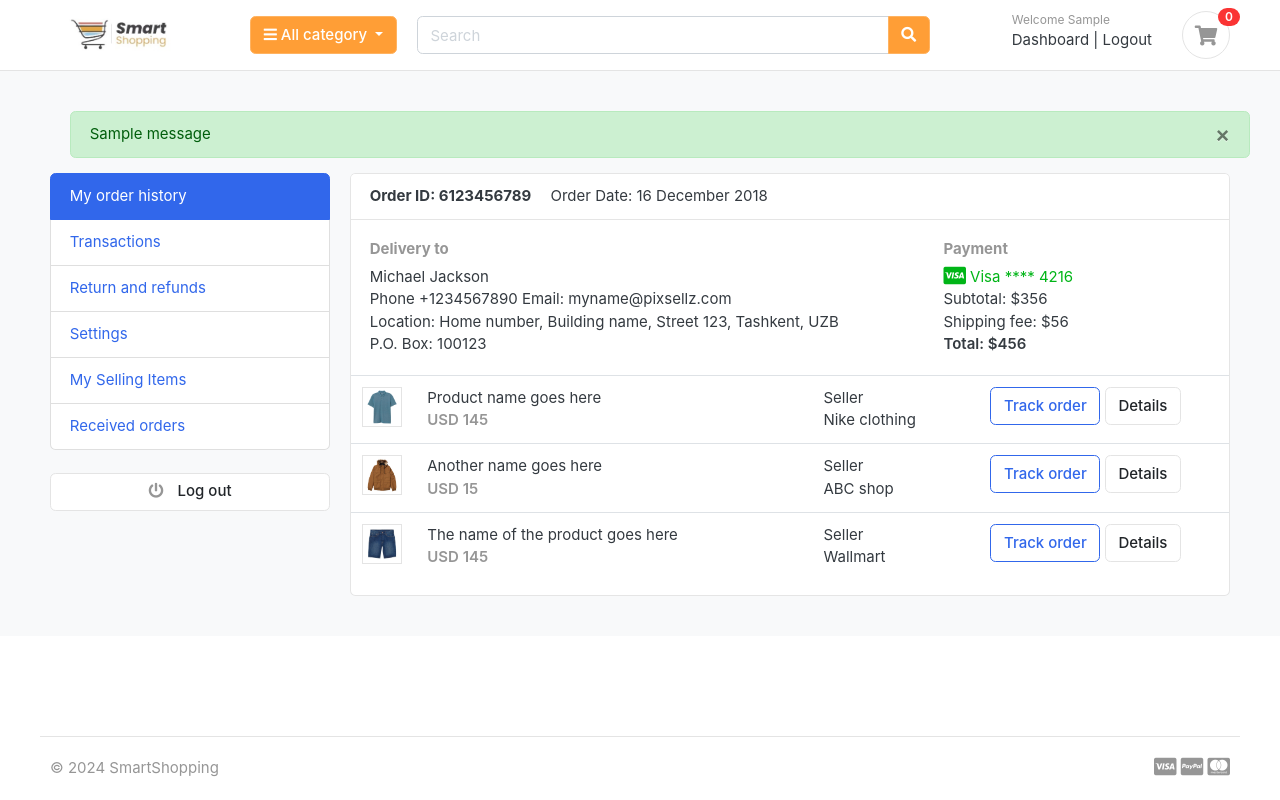
After one commit to hprasath2306/SmartShopping-django, a Django app: page /accounts/ in a window 1280 px wide. The commit adds this page. Run offline with Django 5.2, Linux system fonts and the light colour scheme; a user stored in the database is signed in; tables that the repository leaves empty hold one stand-in row (values such as "Sample post"); one stand-in notice (Sample message) is shown; some libraries are stand-ins or nearby versions; some web fonts are replaced.

Commit message:
django-auth

```diff
--- /dev/null
+++ b/accounts/urls.py
@@ -0,0 +1,15 @@
+from django.urls import path
+from . import views
+
+
+urlpatterns = [
+    path('register/',views.register,name='register'),
+    path('login/',views.login,name='login'),
+    path('logout/',views.logout,name='logout'),
+    path('activate/<uidb64>/<token>',views.activate,name='activate'),
+    path('dashboard/',views.dashboard,name='dashboard'),
+    path('',views.dashboard,name='dashboard'),
+    path('forgotPassword/',views.forgotPassword,name='forgotPassword'),
+    path('resetpassword_validate/<uidb64>/<token>/',views.resetpassword_validate,name='resetpassword_validate'),
+    path('resetPassword/',views.resetPassword,name='resetPassword'),
+]
--- a/accounts/views.py
+++ b/accounts/views.py
@@ -1,3 +1,154 @@
-from django.shortcuts import render
+from django.http import HttpResponse
+from django.shortcuts import render,redirect
+from django.contrib import messages,auth
+from .models import Account
+from .forms import RegistrationForm
+from accounts.forms import RegistrationForm
+from django.contrib.auth.decorators import login_required
+
+from django.contrib.sites.shortcuts import get_current_site
+from django.template.loader import render_to_string
+from django.utils.http import urlsafe_base64_encode,urlsafe_base64_decode
+from django.utils.encoding import force_bytes
+from django.contrib.auth.tokens import default_token_generator
+from django.core.mail import EmailMessage
 
 # Create your views here.
+
+
+def register(request):
+    if request.method == 'POST':
+        form = RegistrationForm(request.POST)
+        if form.is_valid():
+            first_name = form.cleaned_data['first_name']
+            last_name = form.cleaned_data['last_name']
+            phone_number = form.cleaned_data['phone_number']
+            email = form.cleaned_data['email']
+            password = form.cleaned_data['password']
+            username = email.split("@")[0]
+            user = Account.object.create_user(first_name=first_name,last_name=last_name,email=email,username=username,password=password)
+            user.phone_number = phone_number
+            user.save()
+
+            current_site=get_current_site(request)
+            mail_subject = 'Please activate your account'
+            message = render_to_string('accounts/account_verification_email.html',{
+                'user' : user,
+                'domain' : current_site,
+                'uid' : urlsafe_base64_encode(force_bytes(user.pk)),
+                'token' : default_token_generator.make_token(user),
+            })
+            to_email = email
+            send_email = EmailMessage(mail_subject,message,to=[to_email])
+            send_email.send()
+            messages.success(request,'Thank you for registering with us. We have sent you a Verification email to your email address.Please verify it.')
+            return redirect('register')
+    else:
+        form = RegistrationForm()
+    context = {
+        'form':form,
+    }
+    return render(request,'accounts/register.html',context)
+
+def login(request):
+    if request.method == 'POST':
+        email = request.POST['email']
+        password = request.POST['password']
+
+        user = auth.authenticate(email=email,password=password)
+        if user is not None:
+            auth.login(request,user)
+            return redirect('home')
+        else:
+            messages.error(request,'Invlaid Login Credentials')
+            return redirect('login')
+    return render(request,'accounts/login.html')
+
+
+@login_required(login_url='login')
+def logout(request):
+    auth.logout(request)
+    messages.success(request,'You are logged out!')
+    return redirect('login')
+
+
+def activate(request,uidb64,token):
+    try:
+        uid = urlsafe_base64_decode(uidb64).decode()
+        user = Account._default_manager.get(pk=uid)
+    except(TypeError,ValueError,OverflowError,Account.DoesNotExist):
+        user = None
+
+    if user is not None and default_token_generator.check_token(user,token):
+        user.is_active = True
+        user.save()
+        messages.success(request,'Congratulation! Your account is activated')
+        return redirect('login')
+    else:
+        messages.error(request,'Invalid Activation Link')
+        return redirect('register')
+
+@login_required(login_url='login')
+def dashboard(request):
+    return render(request,'accounts/dashboard.html')
+
+
+def forgotPassword(request):
+    if request.method=='POST':
+        email = request.POST['email']
+        if Account.object.filter(email=email).exists():
+            user = Account.object.get(email__exact=email)
+            current_site=get_current_site(request)
+            mail_subject = 'Reset Your Password'
+            message = render_to_string('accounts/reset_password_email.html',{
+                'user' : user,
+                'domain' : current_site,
+                'uid' : urlsafe_base64_encode(force_bytes(user.pk)),
+                'token' : default_token_generator.make_token(user),
+            })
+            to_email = email
+            send_email = EmailMessage(mail_subject,message,to=[to_email])
+            send_email.send()
+
+            messages.success(request,'Password reset email has been sent to your email address.')
+            return redirect('login')
+
+        else:
+            messages.error(request,'Account does not exists')
+            return redirect('forgotPassword')
+    return render(request,'accounts/forgotPassword.html')
+
+
+def resetpassword_validate(request,uidb64,token):
+    try:
+        uid = urlsafe_base64_decode(uidb64).decode()
+        user = Account._default_manager.get(pk=uid)
+    except(TypeError,ValueError,OverflowError,Account.DoesNotExist):
+        user = None
+
+    if user is not None and default_token_generator.check_token(user,token):
+        request.session['uid'] = uid
+        messages.success(request,'Please reset your password')
+        return redirect('resetPassword')
+
+    else:
+        messages.error(request,'This link has been expired')
+        return redirect('login')
+
+
+def resetPassword(request):
+    if request.method == 'POST':
+        password = request.POST['password']
+        confirm_password = request.POST['confirm_password']
+        if password == confirm_password:
+            uid = request.session.get('uid')
+            user = Account.object.get(pk=uid)
+            user.set_password(password)
+            user.save()
+            messages.success(request,'Password reset successful')
+            return redirect('login')
+        else:
+            messages.error(request,'Password do no match!')
+            return redirect('resetPassword')
+    else:
+        return render(request,'accounts/resetPassword.html')
--- a/ecommerce/urls.py
+++ b/ecommerce/urls.py
@@ -25,4 +25,5 @@ urlpatterns = [
     path('',views.home,name='home'),
     path('store/',include('store.urls')),
     path('cart/',include('carts.urls')),
+    path('accounts/',include('accounts.urls')),
 ]+static(settings.MEDIA_URL,document_root=settings.MEDIA_ROOT)
--- /dev/null
+++ b/templates/accounts/dashboard.html
@@ -0,0 +1,101 @@
+{% extends 'base.html' %}
+
+
+{% block content %}
+
+
+<!-- ========================= SECTION CONTENT ========================= -->
+<section class="section-conten padding-y bg">
+{% include 'includes/alerts.html' %}
+    <div class="container">
+        <div class="row">
+        <aside class="col-md-3">
+            <!--   SIDEBAR   -->
+            <ul class="list-group">
+                <a class="list-group-item active" href="#"> My order history </a>
+                <a class="list-group-item" href="#"> Transactions </a>
+                <a class="list-group-item" href="#"> Return and refunds </a>
+                <a class="list-group-item" href="#">Settings </a>
+                <a class="list-group-item" href="#"> My Selling Items </a>
+                <a class="list-group-item" href="#"> Received orders </a>
+            </ul>
+            <br>
+            <a class="btn btn-light btn-block" href="{% url 'logout' %}"> <i class="fa fa-power-off"></i> <span class="text">Log out</span> </a>
+            <!--   SIDEBAR .//END   -->
+        </aside>
+        <main class="col-md-9">
+            <article class="card">
+            <header class="card-header">
+                <strong class="d-inline-block mr-3">Order ID: 6123456789</strong>
+                <span>Order Date: 16 December 2018</span>
+            </header>
+            <div class="card-body">
+                <div class="row">
+                    <div class="col-md-8">
+                        <h6 class="text-muted">Delivery to</h6>
+                        <p>Michael Jackson <br>
+                        Phone +1234567890 Email: myname@pixsellz.com <br>
+                        Location: Home number, Building name, Street 123,  Tashkent, UZB <br>
+                        P.O. Box: 100123
+                         </p>
+                    </div>
+                    <div class="col-md-4">
+                        <h6 class="text-muted">Payment</h6>
+                        <span class="text-success">
+                            <i class="fab fa-lg fa-cc-visa"></i>
+                            Visa  **** 4216
+                        </span>
+                        <p>Subtotal: $356 <br>
+                         Shipping fee:  $56 <br>
+                         <span class="b">Total:  $456 </span>
+                        </p>
+                    </div>
+                </div> <!-- row.// -->
+            </div> <!-- card-body .// -->
+            <div class="table-responsive">
+            <table class="table table-hover">
+                <tr>
+                    <td width="65">
+                        <img src="../images/items/1.jpg" class="img-xs border">
+                    </td>
+                    <td>
+                        <p class="title mb-0">Product name goes here </p>
+                        <var class="price text-muted">USD 145</var>
+                    </td>
+                    <td> Seller <br> Nike clothing </td>
+                    <td width="250"> <a href="#" class="btn btn-outline-primary">Track order</a> <a href="#" class="btn btn-light"> Details </a> </td>
+                </tr>
+                <tr>
+                    <td>
+                        <img src="../images/items/2.jpg" class="img-xs border">
+                    </td>
+                    <td>
+                        <p class="title mb-0">Another name goes here </p>
+                        <var class="price text-muted">USD 15</var>
+                    </td>
+                    <td> Seller <br> ABC shop </td>
+                    <td> <a href="#" class="btn btn-outline-primary">Track order</a> <a href="#" class="btn btn-light"> Details </a> </td>
+                </tr>
+                <tr>
+                    <td>
+                        <img src="../images/items/3.jpg" class="img-xs border">
+                    </td>
+                    <td>
+                        <p class="title mb-0">The name of the product  goes here </p>
+                        <var class="price text-muted">USD 145</var>
+                    </td>
+                    <td> Seller <br> Wallmart </td>
+                    <td> <a href="#" class="btn btn-outline-primary">Track order</a> <a href="#" class="btn btn-light"> Details </a> </td>
+                </tr>
+            </table>
+            </div> <!-- table-responsive .end// -->
+            </article> <!-- order-group.// -->
+        </main>
+    </div> <!-- row.// -->
+    </div>
+
+
+    </section>
+
+
+{% endblock %}
--- /dev/null
+++ b/templates/includes/alerts.html
@@ -0,0 +1,13 @@
+{% if messages %}
+<ul class="messages">
+    {% for message in messages %}
+    <div id="message" class="container">
+    <div {% if message.tags %} class="alert alert-{{message.tags}}" {% endif %} role="alert" >
+        <button type="button" class="close" data-dismiss="alert" ><span aria-hidden="true">&times;</span></button>
+        {% if message.level == DEFAULT_MESSAGE_LEVELS.ERROR %}Error: {% endif %}
+        {{message}}
+    </div>
+</div>
+    {% endfor %}
+</ul>
+{% endif %}
--- a/templates/includes/navbar.html
+++ b/templates/includes/navbar.html
@@ -64,13 +64,23 @@
      </div> <!-- col.// -->
      <div class="col-lg-3 col-sm-6 col-8 order-2 order-lg-3 re ">
            <div class="d-flex justify-content-end mb-3 mb-lg-0 res">
+            {% if user.id is None %}
              <div class="widget-header">
                <small class="title text-muted">Welcome guest!</small>
                <div>
-                 <a href="./signin.html">Sign in</a> <span class="dark-transp"> | </span>
-                 <a href="./register.html"> Register</a>
+                 <a href="{% url 'login' %}">Sign in</a> <span class="dark-transp"> | </span>
+                 <a href="{% url 'register' %}"> Register</a>
                </div>
              </div>
+             {% else %}
+             <div class="widget-header">
+              <small class="title text-muted">Welcome {{user.first_name}}</small>
+              <div>
+                <a href="{% url 'dashboard' %}">Dashboard</a> <span class="dark-transp"> | </span>
+                <a href="{% url 'logout' %}"> Logout</a>
+              </div>
+            </div>
+            {% endif %}
              <a href="{% url 'cart' %}" class="widget-header pl-3 ml-3 lis">
                <div class="icon icon-sm rounded-circle border"><i class="fa fa-shopping-cart"></i></div>
                <span class="badge badge-pill badge-danger notify">{{cart_count}}</span>
```
Also changed, not shown: accounts/forms.py (added, +39 -0 lines), ecommerce/settings.py (+13 -0 lines), templates/accounts/account_verification_email.html (added, +10 -0 lines), templates/accounts/forgotPassword.html (added, +37 -0 lines), templates/accounts/login.html (added, +41 -0 lines), templates/accounts/register.html (added, +60 -0 lines), templates/accounts/resetPassword.html (added, +36 -0 lines), templates/accounts/reset_password_email.html (added, +10 -0 lines), ecommerce/static/js/script.js (line endings or trailing spaces).
